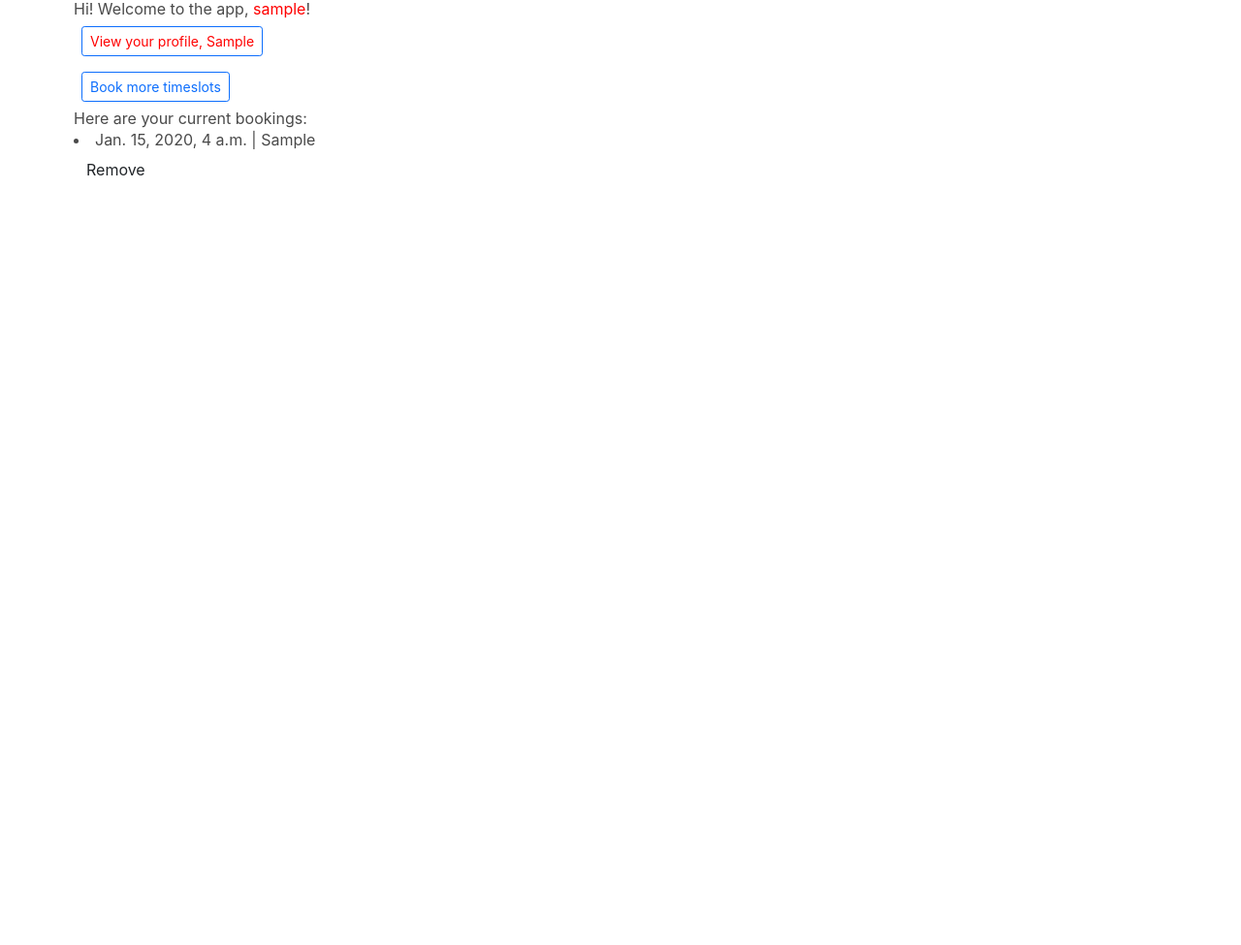
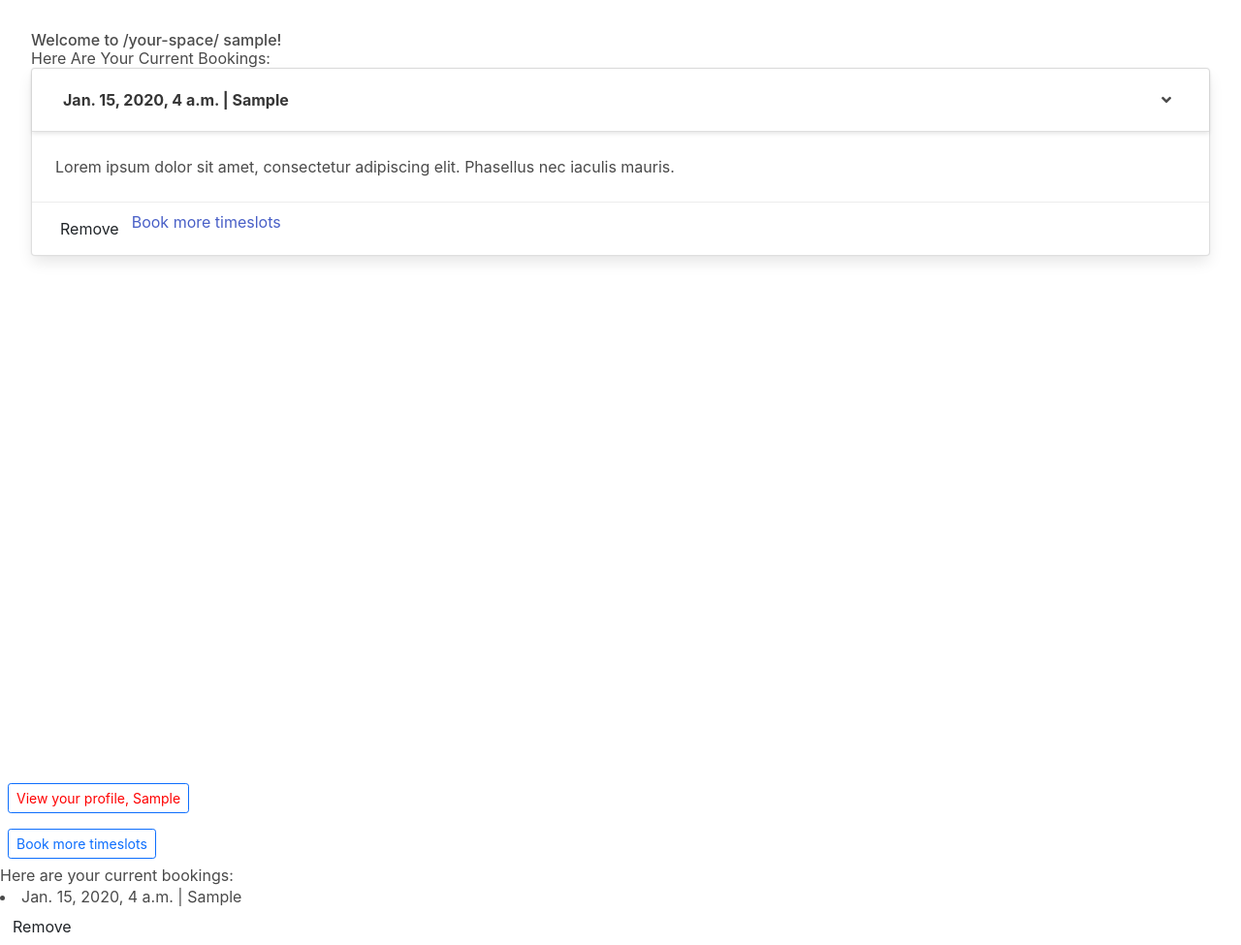
Before and after one commit to DGlew-p/your-space, a Django app: page /index/ in a window 1280 px wide. Shown: the whole page at 97% size. Before the commit the page ends 181 px from the top, so only its background shows below. Run offline with Django 3.2, Linux system fonts and the light colour scheme; a user stored in the database is signed in; tables that the repository leaves empty hold one stand-in row (values such as "Sample post"); some libraries are stand-ins or nearby versions.

Commit message:
committig with working code before I drop the database

```diff
--- a/main_app/static/css/style.css
+++ b/main_app/static/css/style.css
@@ -27,8 +27,24 @@
 
 .home-grid-signup {
 	display: grid;
-	grid-template-columns: 1fr 1fr;
-	grid-template-rows: 1fr auto 1fr auto;
+	grid-template-columns: 1fr;
+	grid-template-rows: repeat(autofill, 1fr)
+}
+
+.dashboard-grid {
+	display: grid;
+	grid-template-columns: 1fr;
+	grid-template-rows: 1fr 1fr 1fr;
+	font-family: 'Roboto', sans-serif;
+}
+
+.dash-flex {
+	display: flex;
+	justify-content: center;
+}
+
+.welcome-dash {
+	font-weight: 500;
 }
 
 .login-padd {
--- a/main_app/templates/base.html
+++ b/main_app/templates/base.html
@@ -13,7 +13,7 @@
   <link rel="stylesheet" href="{% static 'css/style.css' %}">
 </head>
 <body>
-  <main class="container">
+  <main>
     {% block content %}
     {% endblock %}
   </main>
--- a/main_app/templates/index.html
+++ b/main_app/templates/index.html
@@ -1,14 +1,51 @@
 {% extends 'base.html' %}
 {% block content %}
-
-    <h2>Hi! Welcome to the app, <span style="color: red;">{{ request.user }}</span>! </h2>
-
-    <p><a class="btn btn-sm btn-outline-primary m-2"  href="{% url 'userpage' user.id %}"><span style="color:red">View your profile, {{user.first_name|title}}</span></a></p>
-    <p><a class="btn btn-sm btn-outline-primary m-2"  href="/user/{{user.id}}/timeslot/"><span style=>Book more timeslots </span></a></p>
+    <div class="home-frame">
+            <div class="row1">
+                <h1 class="welcome-dash">Welcome to /your-space/ <span>{{ request.user }}</span>!</h2>
+            </div>
+            <div class="row2">
+                {% if profile.timeslots.count %}
+                <h2>Here Are Your Current Bookings:</h2>
+            </div>
+            <div class="row3">
+                {% for timeslot in user.profile.timeslots.all %}
+                <div class="card">
+                    <header class="card-header">
+                        <p class="card-header-title">{{ timeslot.date }} | {{ timeslot.slot }}</p>
+                        <button class="card-header-icon" aria-label="more options">
+                            <span class="icon"><i class="fas fa-angle-down" aria-hidden="true"></i></span>
+                        </button>
+                    </header>
+                    <div class="card-content">
+                    <div class="content">
+                        Lorem ipsum dolor sit amet, consectetur adipiscing elit. Phasellus nec iaculis mauris.
+                    </div>
+                </div>
+                <footer class="card-footer">
+                    <form action="{% url 'unassoc_timeslot' user.id timeslot.id %}" method="post">
+                        {% csrf_token %}
+                        <button type="submit" class="btn">Remove</button>
+                    </form>
+                    <p><a href="/user/{{user.id}}/timeslot/"><span style=>Book more timeslots </span></a></p>
+                </footer>
+                {% endfor %}
+                {%else%}
+                    <p>You currently have no scheduled bookings</p>
+                {% endif%}
+            </div>
+        </div>
+    </div>
 
 
 
 
+
+
+
+
+    <p><a class="btn btn-sm btn-outline-primary m-2"  href="{% url 'userpage' user.id %}"><span style="color:red">View your profile, {{user.first_name|title}}</span></a></p>
+    <p><a class="btn btn-sm btn-outline-primary m-2"  href="/user/{{user.id}}/timeslot/"><span style=>Book more timeslots </span></a></p>
     {% if profile.timeslots.count %}
     <h1>Here are your current bookings: </h1>
         {% for timeslot in user.profile.timeslots.all %}
@@ -22,8 +59,4 @@
 	    <p>You currently have no scheduled bookings</p>
     {% endif%}
 
-
-
-</body>
-</html>
 {% endblock %}
```
